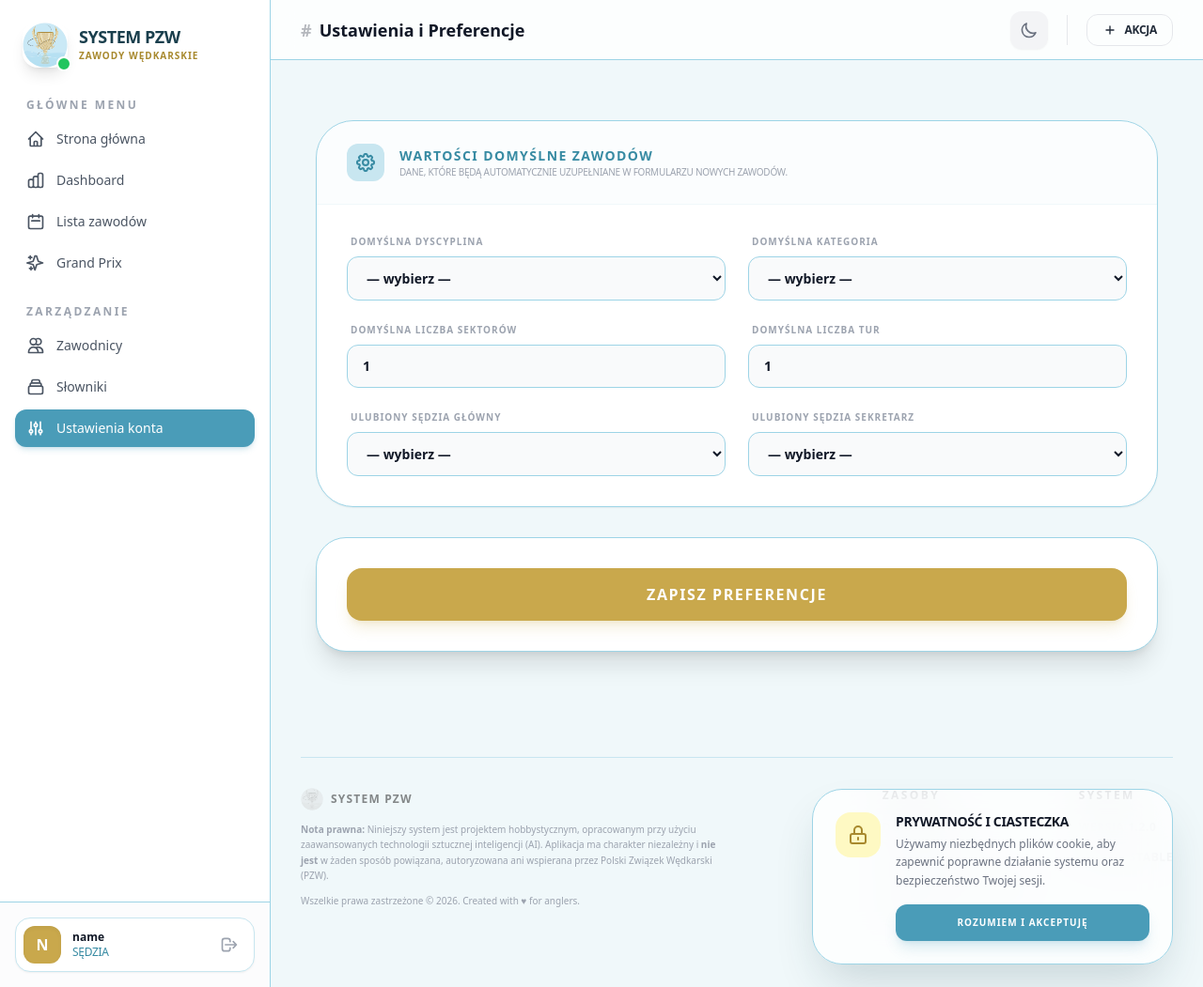
After one commit to pshemeeg/pzw, a Flask app: page /profil/ustawienia in a window 1280 px wide. The commit adds this page. Shown: the whole page at 94% size. Run offline with Flask 3, Linux system fonts and the light colour scheme; the visitor is signed in with stand-in values (Sample User, id 1); data that the repository does not hold is empty; parts of the project's set-up code (start-up, migrations or seed data) failed here and were passed over; some libraries are stand-ins or nearby versions.

Commit message:
feat: implement user settings for form defaults, professional legal content, and RODO PDF generation

```diff
--- a/app/__init__.py
+++ b/app/__init__.py
@@ -68,6 +68,10 @@ def create_app(config_name=None):
 
     app.register_blueprint(cms_bp, url_prefix="/strony")
 
+    from app.blueprints.profil import bp as profil_bp
+
+    app.register_blueprint(profil_bp, url_prefix="/profil")
+
     app.logger.info("Aplikacja PZW uruchomiona w trybie: %s", config_name)
 
     return app
--- /dev/null
+++ b/app/blueprints/profil/__init__.py
@@ -0,0 +1,5 @@
+from flask import Blueprint
+
+bp = Blueprint("profil", __name__, template_folder="../../templates/profil")
+
+from app.blueprints.profil import routes  # noqa: E402, F401
--- /dev/null
+++ b/app/blueprints/profil/routes.py
@@ -0,0 +1,39 @@
+from flask import render_template, redirect, url_for, flash, request
+from flask_login import login_required, current_user
+from app.blueprints.profil import bp
+from app.extensions import db
+from app.models import Dyscyplina, Sedzia
+
+@bp.route("/ustawienia", methods=["GET", "POST"])
+@login_required
+def ustawienia():
+    if request.method == "POST":
+        f = request.form
+
+        # Przygotuj strukturę JSON
+        nowe_ustawienia = {
+            "domyslna_dyscyplina_id": f.get("domyslna_dyscyplina_id", type=int),
+            "domyslna_liczba_sektorow": f.get("domyslna_liczba_sektorow", 1, type=int),
+            "domyslna_liczba_tur": f.get("domyslna_liczba_tur", 1, type=int),
+            "domyslny_sedzia_glowny_id": f.get("domyslny_sedzia_glowny_id", type=int),
+            "domyslny_sedzia_sekretarz_id": f.get("domyslny_sedzia_sekretarz_id", type=int),
+            "domyslna_kategoria": f.get("domyslna_kategoria", "").strip(),
+        }
+
+        current_user.ustawienia = nowe_ustawienia
+        db.session.commit()
+        flash("Ustawienia zostały zapisane.", "success")
+        return redirect(url_for("profil.ustawienia"))
+
+    dyscypliny = Dyscyplina.query.order_by(Dyscyplina.nazwa).all()
+    sedziowie = Sedzia.query.order_by(Sedzia.nazwisko).all()
+
+    # Pobierz obecne ustawienia lub zainicjuj pustym słownikiem
+    u = current_user.ustawienia or {}
+
+    return render_template(
+        "profil/ustawienia.html",
+        dyscypliny=dyscypliny,
+        sedziowie=sedziowie,
+        u=u
+    )
--- a/app/blueprints/zawody/routes.py
+++ b/app/blueprints/zawody/routes.py
@@ -118,7 +118,7 @@ def nowe():
         flash("Zawody zostały utworzone.", "success")
         return redirect(url_for("zawody.lista"))
 
-    return render_template("zawody/formularz.html", zawody=None, **get_slowniki())
+    return render_template("zawody/formularz.html", zawody=None, settings=current_user.ustawienia or {}, **get_slowniki())
 
 
 from app.blueprints.zawody.helpers import oblicz_klasyfikacje
--- a/app/models.py
+++ b/app/models.py
@@ -84,6 +84,7 @@ class Uzytkownik(db.Model, UserMixin):
         "Sedzia",
         back_populates="uzytkownik",
     )
+    ustawienia = db.Column(db.JSON, nullable=True)
 
     def __repr__(self):
         return f"<Uzytkownik {self.email}>"
--- a/app/templates/base.html
+++ b/app/templates/base.html
@@ -168,6 +168,12 @@
                     Użytkownicy
                 </a>
                 {% endif %}
+                <a href="{{ url_for('profil.ustawienia') }}"
+                   class="flex items-center gap-3 px-3 py-2.5 rounded-xl text-sm transition-all
+                          {{ 'bg-water-500 text-white shadow-md shadow-water-500/20' if request.endpoint == 'profil.ustawienia' else 'text-gray-600 dark:text-gray-400 hover:bg-water-50 dark:hover:bg-gray-700/50 hover:text-water-700 dark:hover:text-water-200' }}">
+                    <svg class="w-5 h-5" fill="none" stroke="currentColor" viewBox="0 0 24 24"><path stroke-linecap="round" stroke-linejoin="round" stroke-width="2" d="M12 6V4m0 2a2 2 0 100 4m0-4a2 2 0 110 4m-6 8a2 2 0 100-4m0 4a2 2 0 110-4m0 4v2m0-6V4m6 6v10m6-2a2 2 0 100-4m0 4a2 2 0 110-4m0 4v2m0-6V4"/></svg>
+                    Ustawienia konta
+                </a>
             </div>
             {% else %}
             <div class="space-y-1">
--- /dev/null
+++ b/app/templates/profil/ustawienia.html
@@ -0,0 +1,91 @@
+{% extends "base.html" %}
+
+{% block title %}Ustawienia Profilu{% endblock %}
+{% block page_title %}Ustawienia i Preferencje{% endblock %}
+
+{% block content %}
+<div class="max-w-4xl mx-auto py-8">
+    <form method="POST" class="space-y-8">
+        <!-- Defaults Card -->
+        <div class="bg-white dark:bg-gray-800 rounded-[2.5rem] border border-water-200 dark:border-gray-700 shadow-sm overflow-hidden">
+            <div class="px-8 py-6 border-b border-water-50 dark:border-gray-700 bg-water-50/30 dark:bg-gray-750 flex items-center gap-4">
+                <div class="w-10 h-10 rounded-xl bg-water-100 dark:bg-water-900/40 flex items-center justify-center text-water-600">
+                    <svg class="w-6 h-6" fill="none" stroke="currentColor" viewBox="0 0 24 24"><path stroke-linecap="round" stroke-linejoin="round" stroke-width="2" d="M10.343 3.94c.09-.542.56-.94 1.11-.94h1.093c.55 0 1.02.398 1.11.94l.149.894c.07.424.384.764.78.93.398.164.855.142 1.205-.108l.737-.527a1.125 1.125 0 011.45.12l.773.774c.39.389.44 1.002.12 1.45l-.527.737c-.25.35-.272.806-.107 1.204.165.397.505.71.93.78l.893.15c.543.09.94.56.94 1.109v1.094c0 .55-.397 1.02-.94 1.11l-.893.149c-.425.07-.765.383-.93.78-.165.398-.143.854.107 1.204l.527.738c.32.447.269 1.06-.12 1.45l-.774.773a1.125 1.125 0 01-1.449.12l-.738-.527c-.35-.25-.806-.272-1.203-.107-.397.165-.71.505-.781.929l-.149.894c-.09.542-.56.94-1.11.94h-1.094c-.55 0-1.019-.398-1.11-.94l-.148-.894c-.071-.424-.384-.764-.781-.93-.398-.164-.854-.142-1.204.108l-.738.527c-.447.32-1.06.269-1.45-.12l-.773-.774a1.125 1.125 0 01-.12-1.45l.527-.737c.25-.35.273-.806.108-1.204-.165-.397-.505-.71-.93-.78l-.894-.15c-.542-.09-.94-.56-.94-1.109v-1.094c0-.55.398-1.02.94-1.11l.894-.149c.424-.07.765-.383.93-.78.165-.398.143-.854-.108-1.204l-.526-.738a1.125 1.125 0 01.12-1.45l.773-.773a1.125 1.125 0 011.45-.12l.737.527c.35.25.807.272 1.204.107.397-.165.71-.505.78-.929l.15-.894z"/><path stroke-linecap="round" stroke-linejoin="round" stroke-width="2" d="M15 12a3 3 0 11-6 0 3 3 0 016 0z"/></svg>
+                </div>
+                <div>
+                    <h2 class="text-sm font-black uppercase tracking-widest text-water-600 dark:text-water-400">Wartości domyślne zawodów</h2>
+                    <p class="text-[10px] text-gray-400 font-medium uppercase tracking-tight">Dane, które będą automatycznie uzupełniane w formularzu nowych zawodów.</p>
+                </div>
+            </div>
+            <div class="p-8 space-y-6">
+                <div class="grid grid-cols-1 md:grid-cols-2 gap-6">
+                    <div class="space-y-2">
+                        <label class="block text-[10px] font-black uppercase tracking-widest text-gray-400 ml-1">Domyślna dyscyplina</label>
+                        <select name="domyslna_dyscyplina_id"
+                                class="w-full px-4 py-3 text-sm font-bold rounded-xl border border-water-200 dark:border-gray-700 bg-gray-50 dark:bg-gray-900 text-gray-900 dark:text-white outline-none focus:border-water-500 transition-all cursor-pointer">
+                            <option value="">— wybierz —</option>
+                            {% for d in dyscypliny %}
+                            <option value="{{ d.id }}" {% if u.domyslna_dyscyplina_id == d.id %}selected{% endif %}>{{ d.nazwa }}</option>
+                            {% endfor %}
+                        </select>
+                    </div>
+                    <div class="space-y-2">
+                        <label class="block text-[10px] font-black uppercase tracking-widest text-gray-400 ml-1">Domyślna kategoria</label>
+                        <select name="domyslna_kategoria"
+                                class="w-full px-4 py-3 text-sm font-bold rounded-xl border border-water-200 dark:border-gray-700 bg-gray-50 dark:bg-gray-900 text-gray-900 dark:text-white outline-none focus:border-water-500 transition-all cursor-pointer">
+                            <option value="">— wybierz —</option>
+                            {% set kategorie = [('kadeci', 'Kadeci (do 15 lat)'), ('juniorzy', 'Juniorzy (do 20 lat)'), ('mlodziez', 'Młodzież (do 25 lat)'), ('seniorzy', 'Seniorzy'), ('weterani', 'Weterani (55+)'), ('inne', 'Inne')] %}
+                            {% for wartosc, etykieta in kategorie %}
+                            <option value="{{ wartosc }}" {% if u.domyslna_kategoria == wartosc %}selected{% endif %}>{{ etykieta }}</option>
+                            {% endfor %}
+                        </select>
+                    </div>
+                </div>
+
+                <div class="grid grid-cols-1 md:grid-cols-2 gap-6">
+                    <div class="space-y-2">
+                        <label class="block text-[10px] font-black uppercase tracking-widest text-gray-400 ml-1">Domyślna liczba sektorów</label>
+                        <input type="number" name="domyslna_liczba_sektorow" min="1" max="26" value="{{ u.domyslna_liczba_sektorow or 1 }}"
+                               class="w-full px-4 py-3 text-sm font-bold rounded-xl border border-water-200 dark:border-gray-700 bg-gray-50 dark:bg-gray-900 text-gray-900 dark:text-white outline-none focus:border-water-500 transition-all">
+                    </div>
+                    <div class="space-y-2">
+                        <label class="block text-[10px] font-black uppercase tracking-widest text-gray-400 ml-1">Domyślna liczba tur</label>
+                        <input type="number" name="domyslna_liczba_tur" min="1" max="10" value="{{ u.domyslna_liczba_tur or 1 }}"
+                               class="w-full px-4 py-3 text-sm font-bold rounded-xl border border-water-200 dark:border-gray-700 bg-gray-50 dark:bg-gray-900 text-gray-900 dark:text-white outline-none focus:border-water-500 transition-all">
+                    </div>
+                </div>
+
+                <div class="grid grid-cols-1 md:grid-cols-2 gap-6">
+                    <div class="space-y-2">
+                        <label class="block text-[10px] font-black uppercase tracking-widest text-gray-400 ml-1">Ulubiony Sędzia Główny</label>
+                        <select name="domyslny_sedzia_glowny_id"
+                                class="w-full px-4 py-3 text-sm font-bold rounded-xl border border-water-200 dark:border-gray-700 bg-gray-50 dark:bg-gray-900 text-gray-900 dark:text-white outline-none focus:border-water-500 transition-all cursor-pointer">
+                            <option value="">— wybierz —</option>
+                            {% for s in sedziowie %}
+                            <option value="{{ s.id }}" {% if u.domyslny_sedzia_glowny_id == s.id %}selected{% endif %}>{{ s.imie }} {{ s.nazwisko }}</option>
+                            {% endfor %}
+                        </select>
+                    </div>
+                    <div class="space-y-2">
+                        <label class="block text-[10px] font-black uppercase tracking-widest text-gray-400 ml-1">Ulubiony Sędzia Sekretarz</label>
+                        <select name="domyslny_sedzia_sekretarz_id"
+                                class="w-full px-4 py-3 text-sm font-bold rounded-xl border border-water-200 dark:border-gray-700 bg-gray-50 dark:bg-gray-900 text-gray-900 dark:text-white outline-none focus:border-water-500 transition-all cursor-pointer">
+                            <option value="">— wybierz —</option>
+                            {% for s in sedziowie %}
+                            <option value="{{ s.id }}" {% if u.domyslny_sedzia_sekretarz_id == s.id %}selected{% endif %}>{{ s.imie }} {{ s.nazwisko }}</option>
+                            {% endfor %}
+                        </select>
+                    </div>
+                </div>
+            </div>
+        </div>
+
+        <div class="bg-white dark:bg-gray-800 rounded-[2rem] border border-water-200 dark:border-gray-700 shadow-xl p-8">
+            <button type="submit"
+                    class="w-full py-4 bg-gold-500 hover:bg-gold-600 text-white font-black uppercase tracking-widest rounded-2xl shadow-lg shadow-gold-500/20 transition-all active:scale-[0.98]">
+                Zapisz preferencje
+            </button>
+        </div>
+    </form>
+</div>
+{% endblock %}
```
Also changed, not shown: app/blueprints/cms/routes.py (+6 -3 lines), app/templates/cms/szablony.html (+4 -4 lines), app/templates/zawody/formularz.html (+24 -6 lines), migrations/versions/0e1e1c481a67_add_ustawienia_to_uzytkownik.py (added, +32 -0 lines), tests/test_cms.py (+2 -2 lines), tests/test_settings.py (added, +52 -0 lines).
